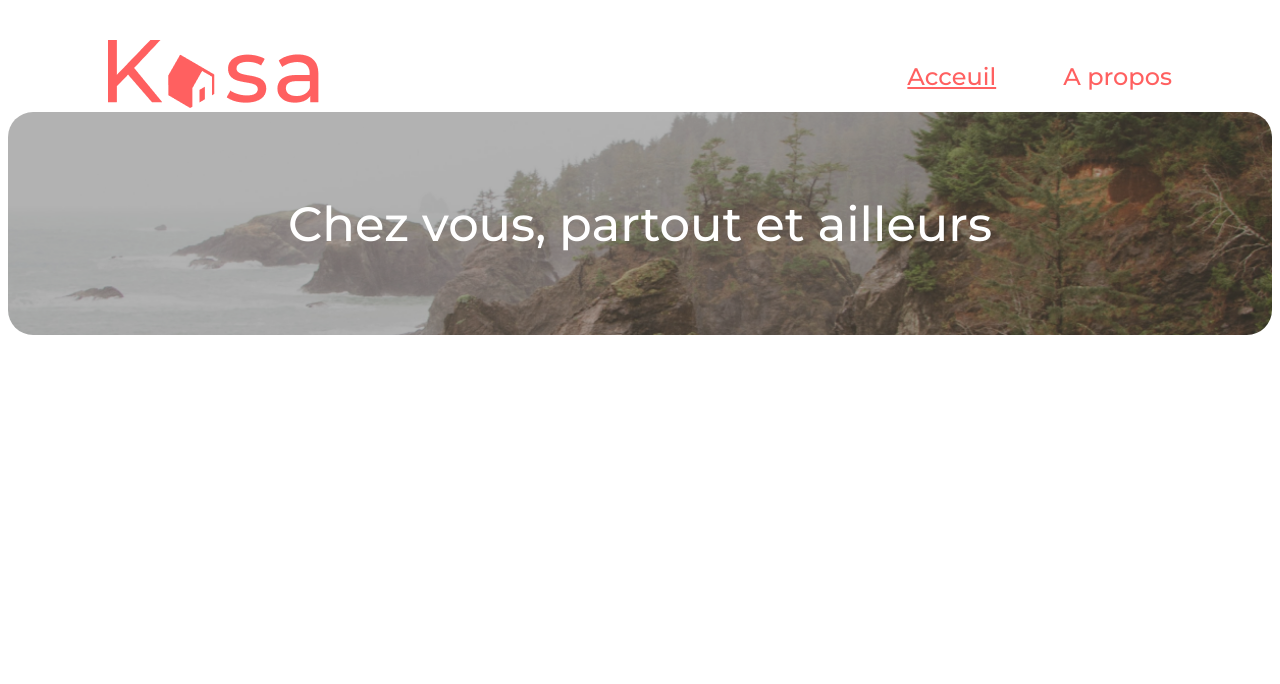
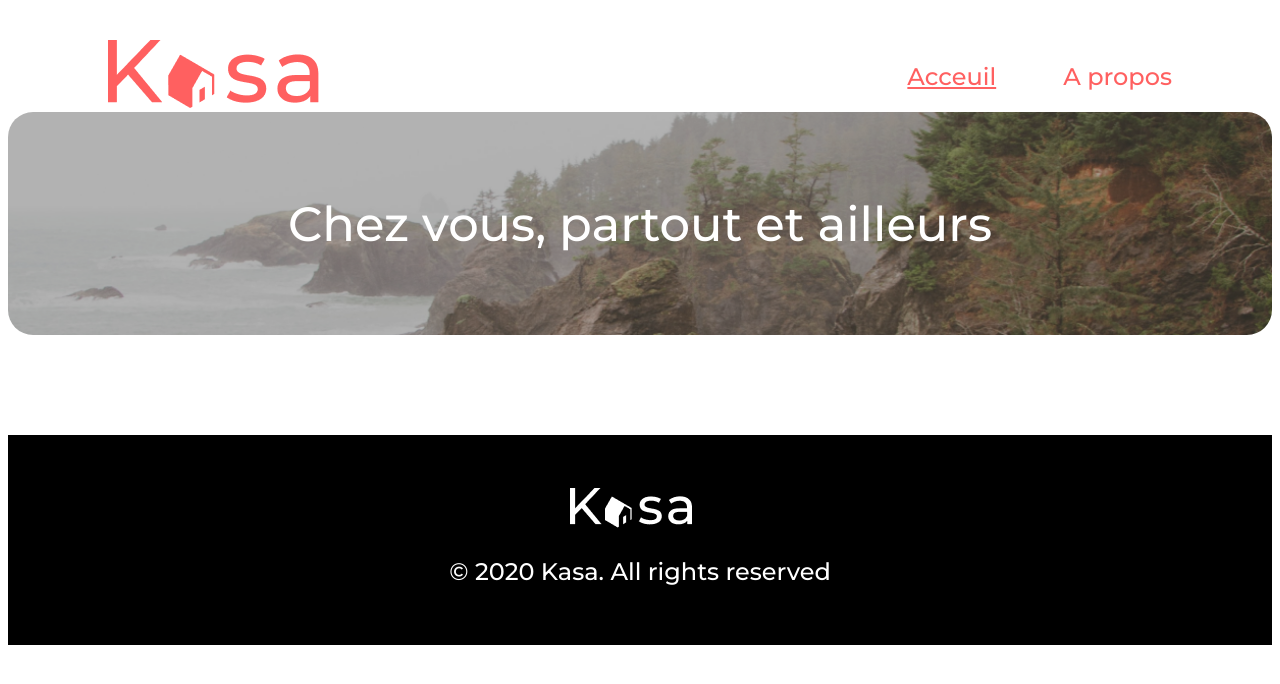
Before and after one commit to SDlevelUp/Kasa, a React (Create React App) app in the folder kasa/: page / in a window 1280 px wide. Shown: the top 684 px of the page. Built offline with nearby package versions, Linux system fonts and the light colour scheme.

Commit message:
Ajout footer css, jsx et ajout dans index.js

```diff
--- /dev/null
+++ b/kasa/src/components/Footer/Footer.css
@@ -0,0 +1,33 @@
+.footer {
+    display: flex;
+    position: relative;
+    flex-direction: column;
+    height: 210px;
+    margin-top: 100px;
+    align-items: center;
+    justify-content: center;
+    background: black;
+}
+
+.footer__allrights {
+    color: white;
+    font-family: Montserrat;
+    font-style: medium;
+    font-size: 24px;
+    font-weight: 500;
+    line-height: 32px;
+    text-align: center;
+}
+
+.footer__logo {
+    width: 140px;
+    margin-top: 20px;
+}
+
+@media screen and (max-width: 768px) {
+    .footer__allrights {
+        font-size: 12px;
+        font-weight: 500;
+        line-height: 17px;
+    }
+}
--- /dev/null
+++ b/kasa/src/components/Footer/Footer.jsx
@@ -0,0 +1,20 @@
+import logo from "../../assets/banner_Footer.png";
+import "./Footer.css";
+
+
+function Footer() {
+    return (
+        <footer>
+            <div className="footer">
+                <div className="footer__logo">
+                    <img src={logo} alt="Footer logo" />
+                </div>
+                <div className="footer__allrights">
+                    <p>© 2020 Kasa. All rights reserved</p>
+                </div>
+            </div>
+        </footer>
+    )
+}
+
+export default Footer;
--- a/kasa/src/index.js
+++ b/kasa/src/index.js
@@ -1,21 +1,19 @@
 import React from "react";
 import ReactDOM from "react-dom/client";
 import reportWebVitals from "./reportWebVitals";
-
-
 import { BrowserRouter as Router, Routes, Route } from 'react-router-dom';
 
-import Header from "./components/Header/Header"
-import Home from "./pages/Home/Home"
-
+//Styles
 import "./index.css";
 
 // Import Pages
+import Home from "./pages/Home/Home"
+import RentalHome from "./pages/RentalHome/RentalHome"
 
 
 // Import Components
-
-
+import Header from "./components/Header/Header"
+import Footer from "./components/Footer/Footer"
 
 
 
@@ -31,9 +29,12 @@ root.render(
             <Header />
             <Routes>
                 <Route path="/" element={<Home />} />
+                <Route path="rental/:id" element={<RentalHome />} />
+
 
 
             </Routes>
+            <Footer/>
 
         </Router>
             </React.StrictMode>
```
